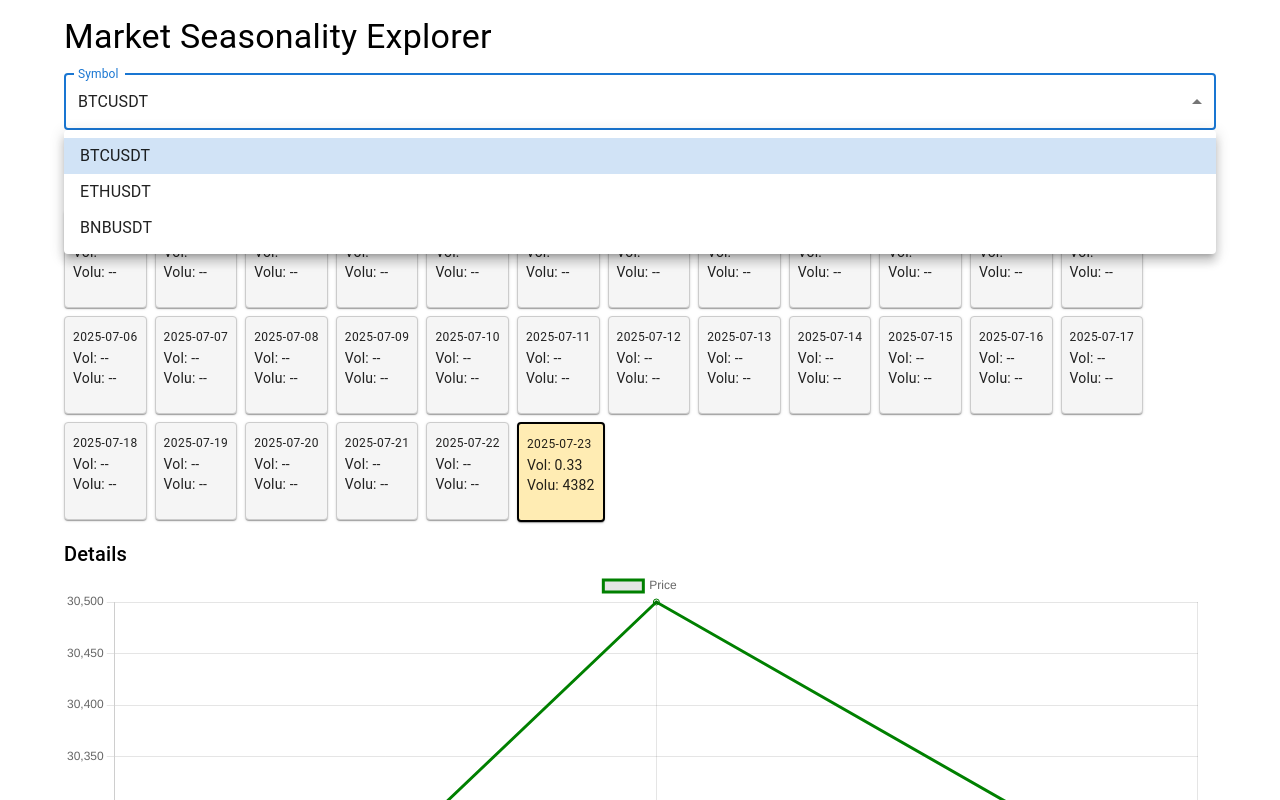
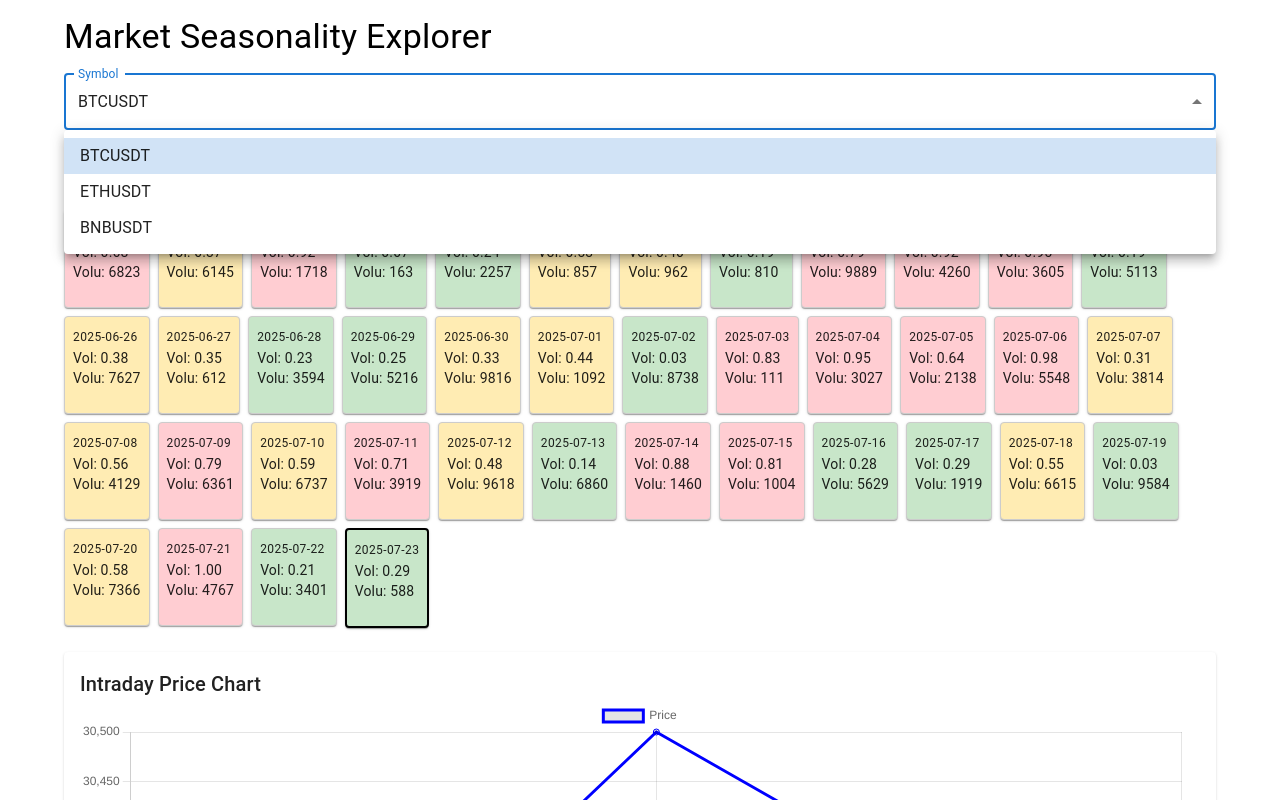
Before and after one commit to VrushaliDipakPatil/market_seasonality_explorer, a React (Create React App) app: page / in a window 1280 px wide. Both pictures are taken after a click on the element "BTCUSDT". Shown: the top 800 px of the page. Built offline with nearby package versions, Linux system fonts and the light colour scheme; no server answers.

Commit message:
featureLog : weekly chart

```diff
--- a/src/App.jsx
+++ b/src/App.jsx
@@ -5,7 +5,6 @@ import ViewSwitcher from "./components/ViewSwitcher";
 import { fetchOrderBook } from "./services/binanceservice";
 import { Container, Typography } from "@mui/material";
 import SymbolFilter from "./components/symbolFilter";
-import dayjs from "dayjs";
 
 function App() {
   const [view, setView] = useState("monthly");
@@ -18,15 +17,34 @@ function App() {
   useEffect(() => {
     const getData = async () => {
       const book = await fetchOrderBook(symbol);
-      const today = new Date().toISOString().split("T")[0];
+      const newData = {};
 
-      setVolatilityData({
-        [today]: {
+      // Generate dummy volatility and volume for past 30 days
+      for (let i = 0; i < 30; i++) {
+        const date = new Date();
+        date.setDate(date.getDate() - i);
+        const dateStr = date.toISOString().split("T")[0];
+
+        newData[dateStr] = {
           volatility: Math.random().toFixed(2),
           volume: Math.floor(Math.random() * 10000),
-        },
-      });
+        };
+      }
 
+      const generatedData = {};
+      for (let i = 0; i < 100; i++) {
+        const date = new Date();
+        date.setDate(date.getDate() - i);
+        const dateStr = date.toISOString().split("T")[0];
+        generatedData[dateStr] = {
+          volatility: Math.random().toFixed(2),
+          volume: Math.floor(Math.random() * 10000),
+        };
+      }
+      setVolatilityData(generatedData);
+
+      // Set selectedDateData for today
+      const today = new Date().toISOString().split("T")[0];
       setSelectedDateData({
         timestamps: ["10:00", "11:00", "12:00"],
         prices: [book?.bids?.[0]?.[0] || 30000, 30500, 30200],
@@ -36,25 +54,21 @@ function App() {
     getData();
   }, [symbol]);
 
-  const handleRangeSelect = (date) => {
-    if (!range.start || (range.start && range.end)) {
-      setRange({ start: date, end: null });
-    } else {
-      const start = dayjs(range.start);
-      const end = dayjs(date);
-      if (end.isBefore(start)) {
-        setRange({ start: date, end: range.start });
-      } else {
-        setRange((prev) => ({ ...prev, end: date }));
-      }
-    }
-  };
+  const handleDateSelect = (date) => {
+    if (selectedDate === date) return; // 👈 Skip if same date
 
-  const handleDateClick = (date) => {
-    handleRangeSelect(date);
     setSelectedDate(date);
 
-    // Simulate selected day data
+    // Range selection logic
+    setRange((prev) => {
+      if (!prev.start || (prev.start && prev.end)) {
+        return { start: date, end: null };
+      } else {
+        return { start: prev.start, end: date };
+      }
+    });
+
+    // Simulate chart data
     setSelectedDateData({
       timestamps: ["10:00", "11:00", "12:00"],
       prices: [
@@ -77,7 +91,7 @@ function App() {
       <CalendarView
         data={volatilityData}
         view={view}
-        onDateSelect={handleDateClick}
+        onDateSelect={handleDateSelect}
         range={range}
       />
 
--- a/src/components/CalandarView.jsx
+++ b/src/components/CalandarView.jsx
@@ -1,48 +1,99 @@
-import React from 'react';
-import { Grid, Paper, Typography, Tooltip } from '@mui/material';
-import dayjs from 'dayjs';
+import React from "react";
+import { Grid, Paper, Typography, Tooltip } from "@mui/material";
+import dayjs from "dayjs";
 
 const CalendarView = ({ data, view, onDateSelect, range }) => {
-  const today = new Date().toISOString().split('T')[0];
+  const today = dayjs().format("YYYY-MM-DD");
 
-  // Last 30 days
-  const days = Array.from({ length: 30 }, (_, i) => {
-    const date = new Date();
-    date.setDate(date.getDate() - i);
-    return date.toISOString().split('T')[0];
-  }).reverse();
+  const generateDates = () => {
+    if (view === "daily") {
+      return Array.from({ length: 30 }, (_, i) =>
+        dayjs().subtract(29 - i, "day").format("YYYY-MM-DD")
+      );
+    } else if (view === "weekly") {
+      return Array.from({ length: 15 }, (_, i) => {
+        const startOfWeek = dayjs().subtract((14 - i) * 7, "day");
+        const endOfWeek = startOfWeek.add(6, "day");
+
+        // Aggregate data
+        let totalVolatility = 0;
+        let totalVolume = 0;
+        let count = 0;
+
+        for (let d = 0; d < 7; d++) {
+          const date = startOfWeek.add(d, "day").format("YYYY-MM-DD");
+          if (data[date]) {
+            totalVolatility += parseFloat(data[date].volatility);
+            totalVolume += parseFloat(data[date].volume);
+            count++;
+          }
+        }
+
+        const avgVolatility = count ? (totalVolatility / count).toFixed(2) : null;
+        const avgVolume = count ? Math.floor(totalVolume / count) : null;
+
+        return {
+          label: `${startOfWeek.format("MMM D")} - ${endOfWeek.format("MMM D")}`,
+          date: startOfWeek.format("YYYY-MM-DD"),
+          metrics: count
+            ? {
+                volatility: avgVolatility,
+                volume: avgVolume,
+              }
+            : null,
+        };
+      });
+    } else {
+      // monthly fallback - last 40 days
+      return Array.from({ length: 40 }, (_, i) =>
+        dayjs().subtract(39 - i, "day").format("YYYY-MM-DD")
+      );
+    }
+  };
+
+  const dates = generateDates();
 
   return (
     <Grid container spacing={1} mt={2}>
-      {days.map((dateStr) => {
-        const metrics = data[dateStr];
+      {dates.map((entry, index) => {
+        const isWeekly = view === "weekly";
+        const dateStr = isWeekly ? entry.date : entry;
+        const label = isWeekly ? entry.label : dateStr;
+        const metrics = isWeekly ? entry.metrics : data[dateStr];
         const isToday = dateStr === today;
 
-        // 🟦 Highlight if date is within selected range
         const isInRange =
           range?.start &&
           range?.end &&
-          dayjs(dateStr).isAfter(dayjs(range.start).subtract(1, 'day')) &&
-          dayjs(dateStr).isBefore(dayjs(range.end).add(1, 'day'));
+          dayjs(dateStr).isAfter(dayjs(range.start).subtract(1, "day")) &&
+          dayjs(dateStr).isBefore(dayjs(range.end).add(1, "day"));
 
-        const backgroundColor = isInRange
-          ? '#e3f2fd' // light blue for range
-          : metrics
+        const backgroundColor = metrics
           ? metrics.volatility < 0.3
-            ? '#C8E6C9' // green
+            ? "#C8E6C9"
             : metrics.volatility < 0.6
-            ? '#FFECB3' // yellow
-            : '#FFCDD2' // red
-          : '#F5F5F5'; // no data
+            ? "#FFECB3"
+            : "#FFCDD2"
+          : "#F5F5F5";
 
         return (
-          <Grid item xs={view === 'daily' ? 3 : view === 'weekly' ? 2 : 1} key={dateStr}>
+          <Grid
+            item
+            xs={view === "daily" ? 3 : view === "weekly" ? 4 : 2}
+            key={dateStr + index}
+          >
             <Tooltip
               title={
                 <div>
-                  <div><strong>Date:</strong> {dateStr}</div>
-                  <div><strong>Volatility:</strong> {metrics?.volatility ?? 'N/A'}</div>
-                  <div><strong>Volume:</strong> {metrics?.volume ?? 'N/A'}</div>
+                  <div>
+                    <strong>{isWeekly ? "Week:" : "Date:"}</strong> {label}
+                  </div>
+                  <div>
+                    <strong>Volatility:</strong> {metrics?.volatility ?? "N/A"}
+                  </div>
+                  <div>
+                    <strong>Volume:</strong> {metrics?.volume ?? "N/A"}
+                  </div>
                 </div>
               }
               arrow
@@ -50,21 +101,23 @@ const CalendarView = ({ data, view, onDateSelect, range }) => {
             >
               <Paper
                 sx={{
-                  backgroundColor,
+                  backgroundColor: isInRange ? "#e3f2fd" : backgroundColor,
                   height: 80,
                   padding: 1,
-                  cursor: 'pointer',
-                  border: isToday ? '2px solid black' : '1px solid #ccc',
-                  '&:hover': { opacity: 0.85 },
+                  cursor: "pointer",
+                  border: isToday ? "2px solid black" : "1px solid #ccc",
+                  "&:hover": { opacity: 0.85 },
                 }}
                 onClick={() => onDateSelect(dateStr)}
               >
-                <Typography variant="caption">{dateStr}</Typography>
-                <Typography variant="body2">
-                  Vol: {metrics?.volatility ?? '--'}
+                <Typography variant="caption">
+                  {view === "weekly" ? label : dateStr}
                 </Typography>
                 <Typography variant="body2">
-                  Volu: {metrics?.volume ?? '--'}
+                  Vol: {metrics?.volatility ?? "--"}
+                </Typography>
+                <Typography variant="body2">
+                  Volu: {metrics?.volume ?? "--"}
                 </Typography>
               </Paper>
             </Tooltip>
--- a/src/components/DashboardPanel.jsx
+++ b/src/components/DashboardPanel.jsx
@@ -1,6 +1,6 @@
 import React from 'react';
+import { Card, CardContent, Typography } from '@mui/material';
 import { Line } from 'react-chartjs-2';
-import { Box, Typography } from '@mui/material';
 
 const DashboardPanel = ({ selectedDateData }) => {
   if (!selectedDateData) return null;
@@ -11,17 +11,19 @@ const DashboardPanel = ({ selectedDateData }) => {
       {
         label: 'Price',
         data: selectedDateData.prices,
-        borderColor: 'green',
+        borderColor: 'blue',
         fill: false,
       },
     ],
   };
 
   return (
-    <Box mt={2}>
-      <Typography variant="h6">Details</Typography>
-      <Line data={chartData} />
-    </Box>
+    <Card sx={{ mt: 3 }}>
+      <CardContent>
+        <Typography variant="h6">Intraday Price Chart</Typography>
+        <Line data={chartData} />
+      </CardContent>
+    </Card>
   );
 };
 
--- a/src/components/ViewSwitcher.jsx
+++ b/src/components/ViewSwitcher.jsx
@@ -1,12 +1,12 @@
-import React from 'react';
-import { ToggleButton, ToggleButtonGroup } from '@mui/material';
+import React from "react";
+import { ToggleButton, ToggleButtonGroup } from "@mui/material";
 
 const ViewSwitcher = ({ view, onChange }) => {
   return (
     <ToggleButtonGroup
       value={view}
       exclusive
-      onChange={(e, newView) => newView && onChange(newView)}
+      onChange={(_, newView) => newView && onChange(newView)}
       sx={{ mt: 2 }}
     >
       <ToggleButton value="daily">Daily</ToggleButton>
--- a/src/components/symbolFilter.jsx
+++ b/src/components/symbolFilter.jsx
@@ -1,16 +1,16 @@
-import React from 'react';
-import { FormControl, InputLabel, Select, MenuItem } from '@mui/material';
+import React from "react";
+import { FormControl, InputLabel, Select, MenuItem } from "@mui/material";
 
 const SymbolFilter = ({ symbol, onChange }) => {
-  const symbols = ['BTCUSDT', 'ETHUSDT', 'BNBUSDT'];
+  const symbols = ["BTCUSDT", "ETHUSDT", "BNBUSDT"];
 
   return (
     <FormControl fullWidth sx={{ mt: 2 }}>
       <InputLabel>Symbol</InputLabel>
       <Select value={symbol} label="Symbol" onChange={(e) => onChange(e.target.value)}>
-        {symbols.map((sym) => (
-          <MenuItem value={sym} key={sym}>
-            {sym}
+        {symbols.map((s) => (
+          <MenuItem key={s} value={s}>
+            {s}
           </MenuItem>
         ))}
       </Select>
--- a/src/services/binanceservice.js
+++ b/src/services/binanceservice.js
@@ -1,13 +1,9 @@
-import axios from 'axios';
-
-export const fetchOrderBook = async (symbol = 'BTCUSDT') => {
+export const fetchOrderBook = async (symbol) => {
   try {
-    const response = await axios.get(`https://api.binance.com/api/v3/depth`, {
-      params: { symbol, limit: 5 },
-    });
-    return response.data;
+    const response = await fetch(`https://api.binance.com/api/v3/depth?symbol=${symbol}&limit=5`);
+    return await response.json();
   } catch (error) {
-    console.error('Failed to fetch order book:', error);
+    console.error("Failed to fetch order book:", error);
     return null;
   }
 };
```
